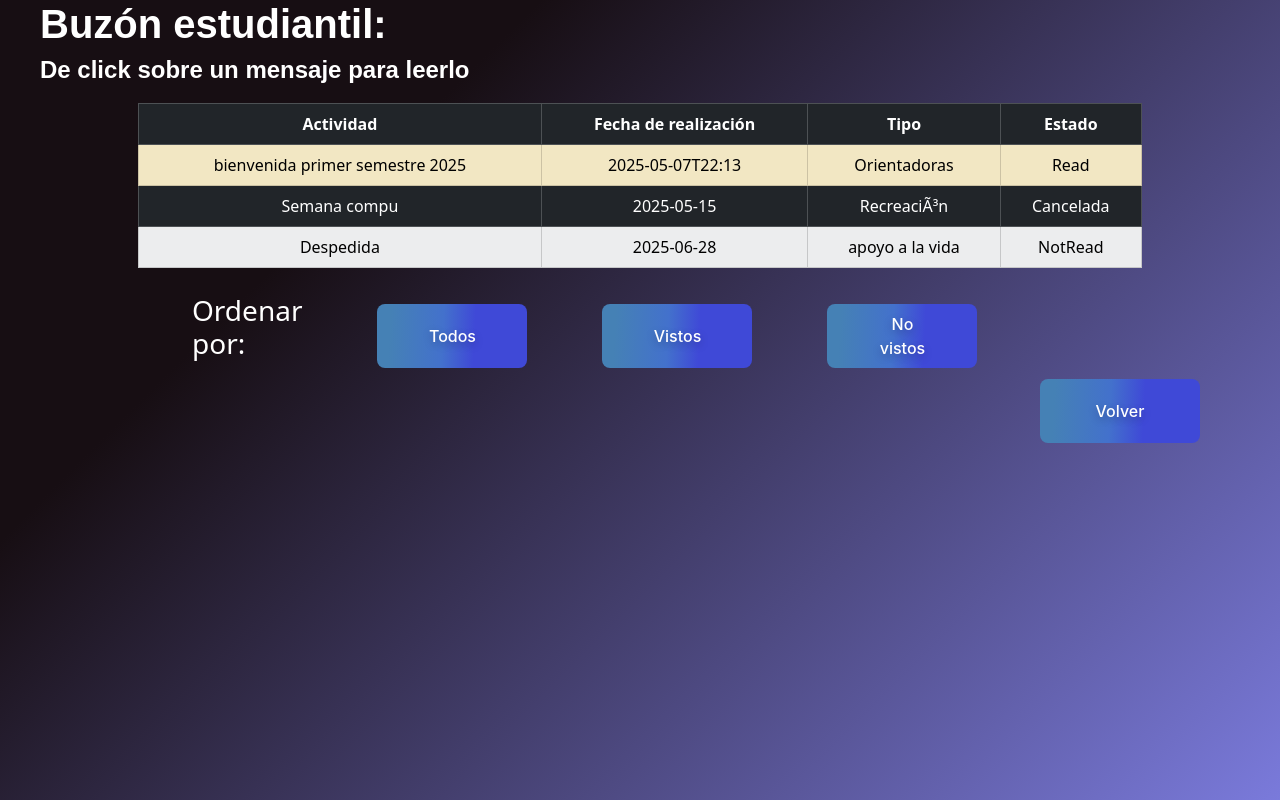
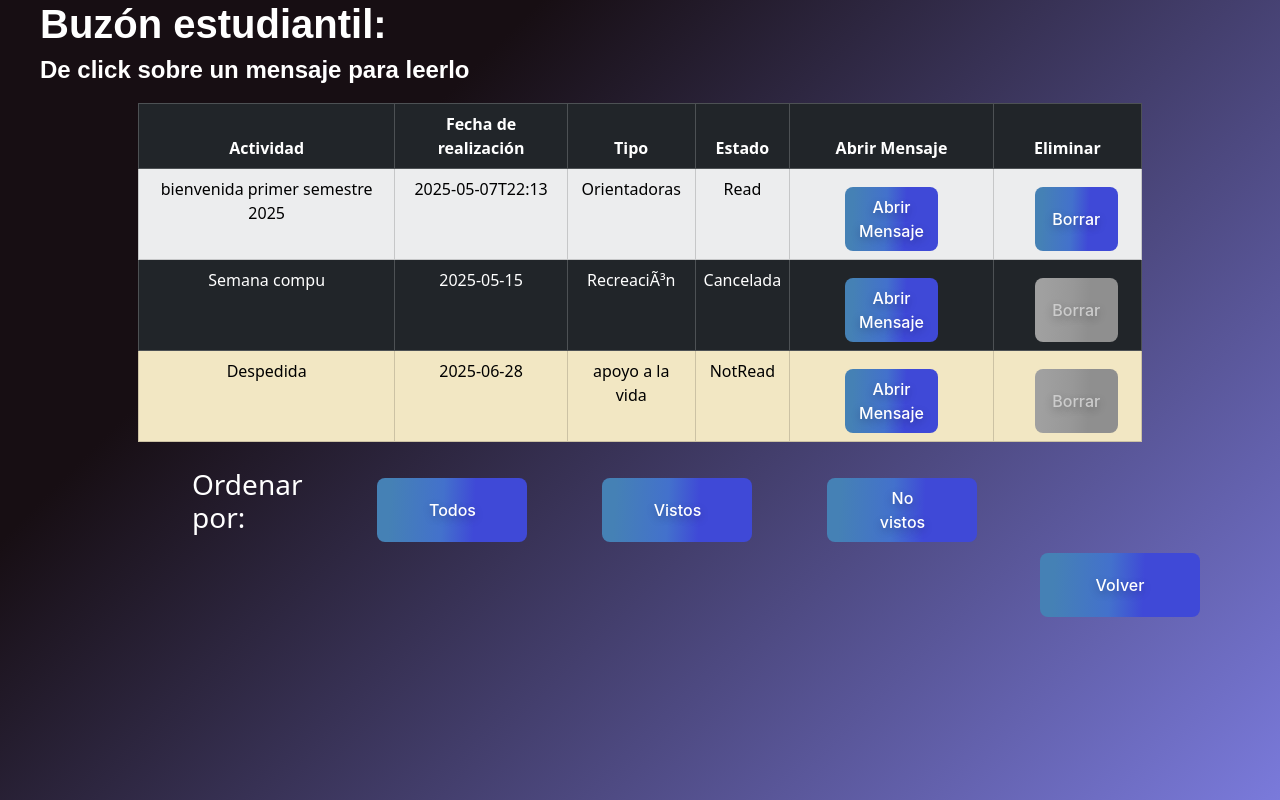
Before and after one commit to P4R4NOIC/ProyectoDiseno, a React (Create React App) app: page /buzonEstudiantil in a window 1280 px wide. Built offline with nearby package versions, Linux system fonts and the light colour scheme.

Commit message:
Boton eliminar mensaje y fecha parametrizable

```diff
--- a/src/components/buzonEstudiantil.js
+++ b/src/components/buzonEstudiantil.js
@@ -212,6 +212,13 @@ export const BuzonEstudiantil = () => {
         navigate('/mensajeIndividual');
       };
 
+      const handleDelete = async (rowData) => {
+        // const jsonString = JSON.stringify(rowData);
+        // console.log(rowData);
+        // localStorage.setItem("mensajeActual", jsonString);
+        // navigate('/mensajeIndividual');
+      };
+
   return (
     <div>
       <div>
@@ -227,6 +234,8 @@ export const BuzonEstudiantil = () => {
               <th>Fecha de realización</th>
               <th>Tipo</th>
               <th>Estado</th>
+              <th>Abrir Mensaje</th>
+              <th>Eliminar</th>
             </tr>
           </thead>
           <tbody>
@@ -235,21 +244,34 @@ export const BuzonEstudiantil = () => {
               let estadoClase = '';
               switch (valoresGenerales.estado) {
                 case 'Read':
-                  estadoClase = "table-warning";
+                  estadoClase = "table-light";
                   break;
                 case 'NotRead':
-                  estadoClase = 'table-light';
+                  estadoClase = 'table-warning';
                   break;
                 default:
                   break;
               }
 
               return (
-                <tr key={key} className={estadoClase} onClick={() => handleClick(item)}>
+                <tr key={key} className={estadoClase}>
                   <td>{valoresGenerales.nombre}</td>
                   <td>{valoresGenerales.fechaRealizacion}</td>
                   <td>{valoresGenerales.tipo}</td>
                   <td>{valoresGenerales.estado}</td>
+                  <td>
+                    <button className="button boton btn-submit" onClick={ ()=> handleClick(item)}>Abrir Mensaje</button>
+                  </td>
+                    {valoresGenerales.estado === "Read" && (
+                    <td>
+                        <button className="button boton btn-submit" onClick={ ()=> handleDelete(item)}>Borrar</button>
+                    </td>
+                    )}
+                    {valoresGenerales.estado !== "Read" && (
+                    <td>
+                        <button className="button boton disabled btn-submit">Borrar</button>
+                    </td>
+                    )}
                 </tr>
               );
             })}
--- a/src/components/login.js
+++ b/src/components/login.js
@@ -172,6 +172,10 @@ const autenticarUsuario = async (email, contrasena, sesionUsuario) => {
 
         </div>
 
+        <div>
+          <label>Fecha parametrizable: <input type="date" id="fechaParametrizada" className="form-control entrada"/></label>
+        </div>
+
     </div>
   )
 }
```
